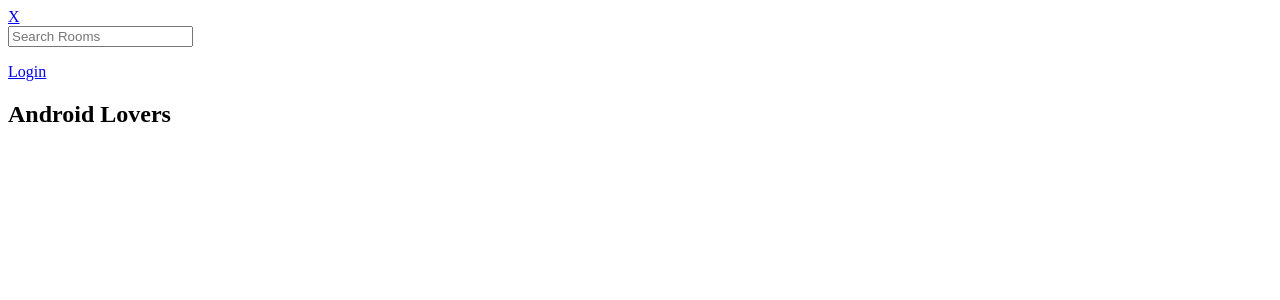
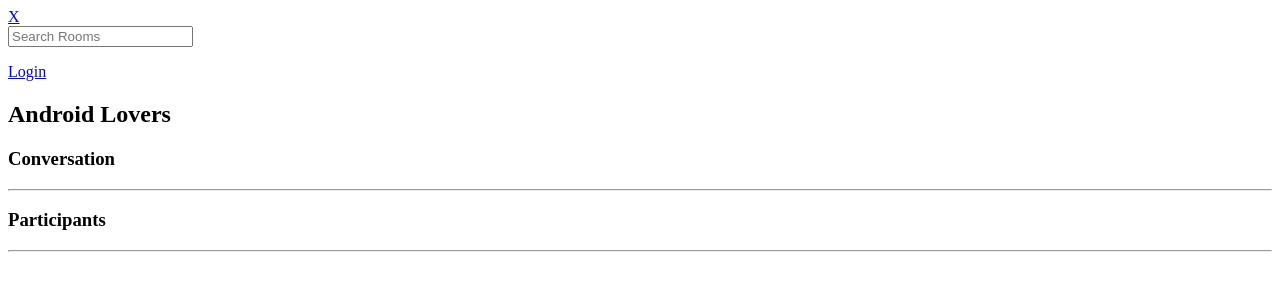
Before and after one commit to amirhzare/topic-base-website, a Django app: page /room/4/ in a window 1280 px wide. Shown: the top 300 px of the page. Run offline with Django 4.2, Linux system fonts and the light colour scheme; data comes from the database, SQL or seed files in the repository; both versions use the stored data as it was after the commit.

Commit message:
feat: add new field in room class

```diff
--- a/base/models.py
+++ b/base/models.py
@@ -12,7 +12,7 @@ class Room(models.Model):
     topic = models.ForeignKey(Topic, on_delete=models.SET_NULL, null=True)
     name = models.CharField(max_length=200)
     description = models.TextField(null=True, blank=True)
-    # participants =
+    participants = models.ManyToManyField(User, related_name='participants', blank=True)
     updated = models.DateField(auto_now=True)
     created = models.DateField(auto_now_add=True)
 
--- a/base/templates/base/room.html
+++ b/base/templates/base/room.html
@@ -1,9 +1,53 @@
 {% extends 'main.html' %}
 
 {% block content %}
-<h2>
+<style>
+    .room-contanier {
+        display: grid;
+        grid-template-columns: 3fr 1fr;
+    }
+</style>
+<div class="room-container">
+    <div>
+        <h2>
 
-    {{ room.name }}
+            {{ room.name }}
 
-</h2>
+        </h2>
+
+        <div class="comment-wrapper">
+            <h3>Conversation</h3>
+            <hr>
+            {% for message in room_messages %}
+            <div>
+                {% if request.user == message.user %}
+                <a href="{% url 'delete-message' message.id %}">Delete</a>
+                {% endif %}
+                <small>@{{message.user}} {{message.created|timesince}} ago</small>
+                <p>{{message.body}}</p>
+                <hr>
+            </div>
+            {% endfor %}
+        </div>
+
+        {% if request.user.is_authenticated %}
+        <div class="comment-form">
+            <form method="POST">
+                {% csrf_token %}
+                <input type="text" name="body" placeholder="leave message ...">
+            </form>
+        </div>
+        {% endif %}
+    </div>
+
+    <div>
+        <h3>Participants</h3>
+        <hr>
+        {% for participate in participants %}
+        <div>
+            <p>{{participate.username}}</p>
+        </div>
+        {% endfor %}
+    </div>
+</div>
 {% endblock %}
--- a/base/urls.py
+++ b/base/urls.py
@@ -10,5 +10,7 @@ urlpatterns = [
     path('create-room/', views.createRoom, name='create-room'),
     path('delete-room/<str:pk>/', views.deleteRoom, name='delete-room'),
     path('edit-room/<str:pk>/', views.editRoom, name='edit-room'),
+    path('delete-message/<str:pk>/', views.deleteMessage, name='delete-message'),
+
 
 ]
--- a/base/views.py
+++ b/base/views.py
@@ -2,7 +2,7 @@ from django.shortcuts import render, redirect
 from django.http import HttpResponse
 from django.db.models import Q
 from django.contrib.auth.models import User
-from .models import Room, Topic
+from .models import Room, Topic, Message
 from .forms import RoomForm
 from django.contrib import messages
 from django.contrib.auth.decorators import login_required
@@ -66,7 +66,18 @@ def signupPage(request):
 
 def room(request, pk):
     room = Room.objects.get(id=pk)
-    context = {'room': room}
+    room_messages = room.message_set.all().order_by('-created')
+    participants = room.participants.all()
+    if request.method == 'POST':
+        message = Message.objects.create(
+            user = request.user,
+            room = room,
+            body = request.POST.get('body')
+        )
+        room.participants.add(request.user)
+        return redirect('room', pk=room.id)
+    print(participants)
+    context = {'room': room, 'room_messages': room_messages, 'participants': participants}
     return render(request, 'base/room.html', context)
 
 @login_required(login_url='login')
@@ -110,3 +121,12 @@ def editRoom(request, pk):
             print("Form is not valid. Please check for errors.")
     context = {'form': form}
     return render(request, 'base/edit.html', context)
+
+def deleteMessage(request, pk):
+    message = Message.objects.get(id=pk)
+    if request.user != message.user:
+        return HttpResponse('Your not allowed here!')
+    if request.method == 'POST':
+        message.delete()
+        return redirect('home')
+    return render(request, 'base/delete.html', {'obj': message})
```
Also changed, not shown: base/migrations/0003_alter_room_options_room_participants.py (added), db.sqlite3.
